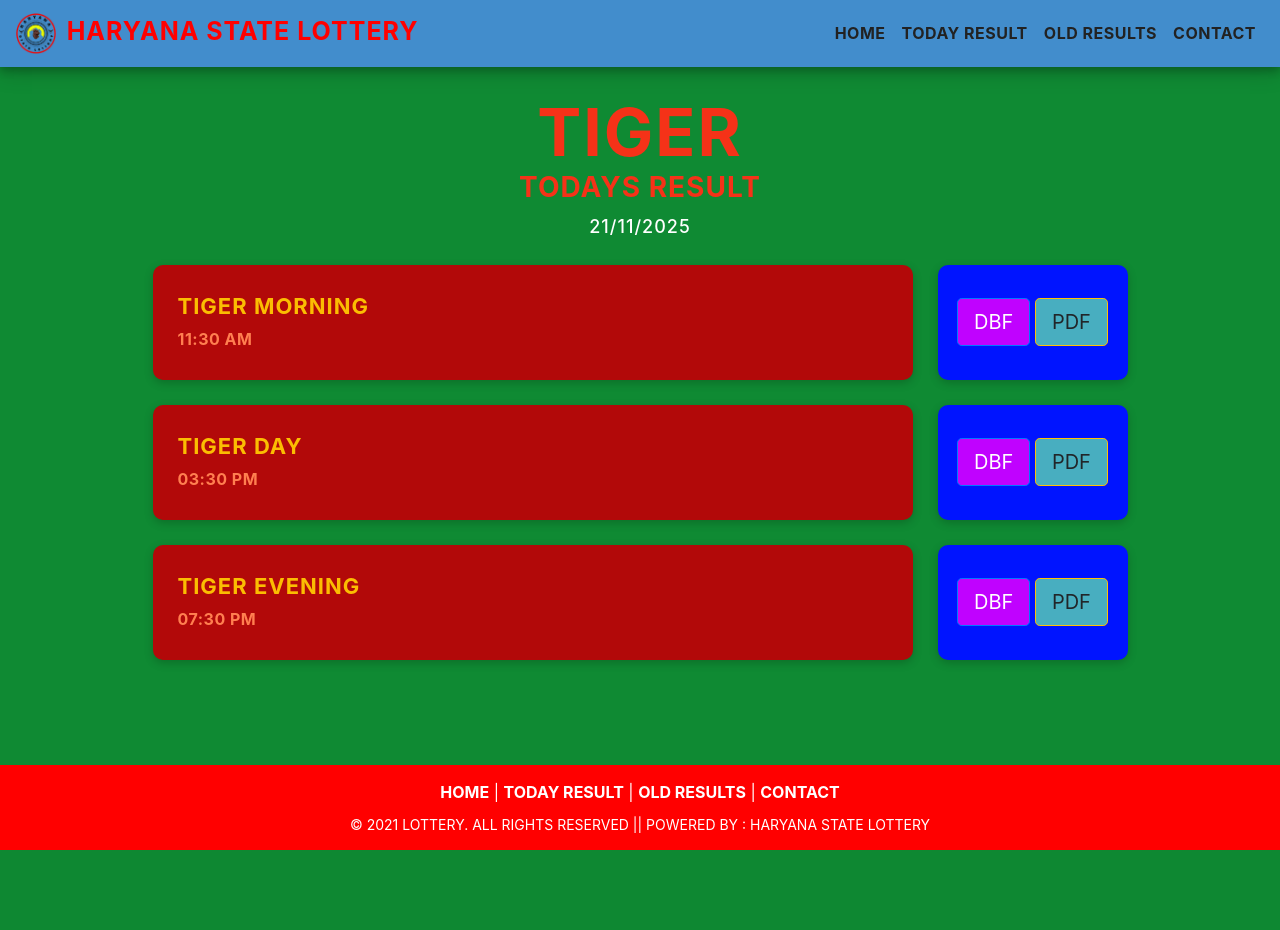
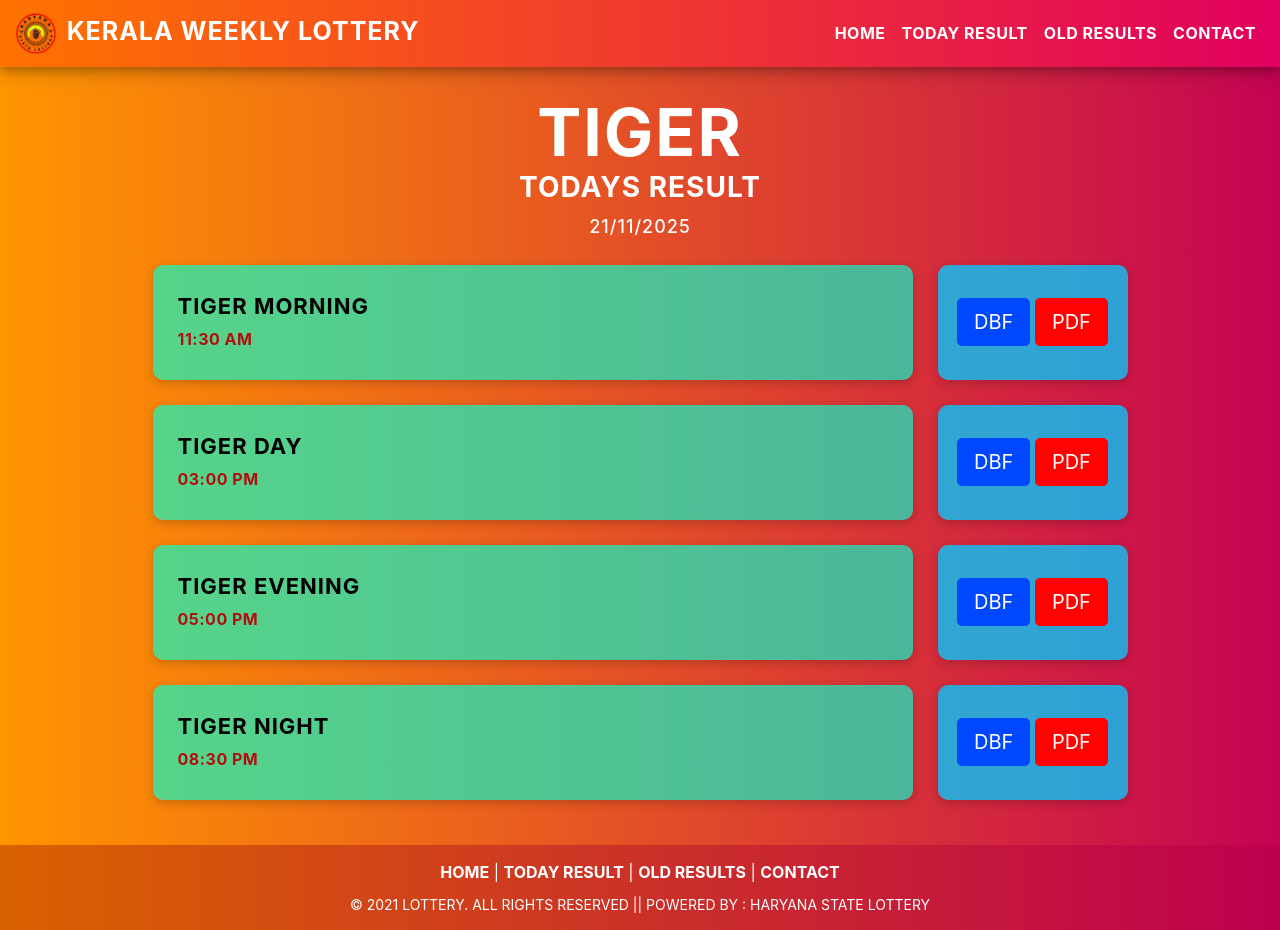
Before and after one commit to SkAltafHossain/Altaf-Demo-lottery, a CodeIgniter app: page /database/ in a window 1280 px wide. Before the commit the page ends 850 px from the top, so only its background shows below. Run offline with CodeIgniter, Linux system fonts and the light colour scheme; data that the repository does not hold is empty; some libraries are stand-ins or nearby versions.

Commit message:
Update Kerala Weekly Lottery UI colors and timings

```diff
--- a/application/controllers/user/Home_Controller.php
+++ b/application/controllers/user/Home_Controller.php
@@ -18,6 +18,7 @@
     	$this->data['time1'] = $this->Home_Model->get_time1();
     	$this->data['time2'] = $this->Home_Model->get_time2();
     	$this->data['time3'] = $this->Home_Model->get_time3();
+		$this->data['time4'] = $this->Home_Model->get_time4();
     	$this->data['inactiveDate'] = $this->Home_Model->getInactiveData();
     	$this->data['dateOfOneMonth'] = $this->Home_Model->getDataOneMonth();
     	$this->updateInactiveData($this->data['inactiveDate']);
--- a/application/models/home/Home_Model.php
+++ b/application/models/home/Home_Model.php
@@ -62,6 +62,22 @@
         return $time;
   	}
 
+    public function get_time4()
+  	{
+  	    $currentdate=date('Y-m-d');
+  		  $this->db->select('tbl_price_manegment.status as statusPrice');
+  		  $this->db->from('tbl_price_manegment');
+  		  $this->db->where('tbl_price_manegment.time','4');
+  		  $this->db->where('tbl_price_manegment.date',$currentdate);
+  		  $this->db->where('tbl_price_manegment.status','Active');
+
+        $parent = $this->db->get();
+
+        $time = $parent->result();
+
+        return $time;
+  	}
+
   	public function getInactiveData(){
 
 		  $this->db->select('DATE_FORMAT(tbl_price_manegment.date, "%d/%m/%Y") as date_1,tbl_price_manegment.id,tbl_time.time as time_t ');
--- a/application/views/user/component/head.php
+++ b/application/views/user/component/head.php
@@ -13,8 +13,8 @@
 		<meta name="viewport" content="width=device-width, initial-scale=1.0">
 		<link rel="icon" href="<?=base_url()?>webroot/user/images/logo_lotter.png">
 		<meta charset="utf-8">
-		<title>Haryana State Lottery</title>
-		<meta name="keywords" content="Haryana State Lottery">
+		<title>Kerala Weekly Lottery</title>
+		<meta name="keywords" content="Kerala Weekly Lottery">
         <meta name="description" content="Best Lottery Agency in Haryana">
 		<!--<link rel="stylesheet" href="<?=base_url()?>webroot/user/css/style.css">-->
 		<link rel="stylesheet" href="<?=base_url()?>webroot/user/css/bootstrap.min.css">
@@ -27,26 +27,24 @@
 		<style>
 
 body{
-    background:#0f8a33!important;
+    background: -webkit-linear-gradient(180deg, #c40051e3, #ff9500);
 }
 
 #navbar {
-  /*background: -webkit-linear-gradient(#035272, #7fc6d7);*/
-  /*background: -webkit-linear-gradient(#720303, #d77f7f);*/
-  background:#428dcc;
+  background: -webkit-linear-gradient(180deg, #e1005efd, #ff7300ff); /* blue → soft purple */
   box-shadow: 0 4px 8px 0 rgb(0 0 0 / 20%), 0 6px 20px 0 rgb(0 0 0 / 19%);
 }
 .navbar-nav .nav-link{
-        color: #222 !important;
+        color: #ffffff !important;
         text-transform: uppercase;
         font-weight: bold;
         letter-spacing: 0.5px;
 }
 .navbar-nav .nav-link:hover{
-    color:red !important;
+    color:#ffffff !important;
 }
 footer{
-    background-color:red;
+    background: -webkit-linear-gradient(180deg, #be004fff, #d96200ff); /* blue → soft purple */
     padding:15px 0px;
     text-align:center;
     color:#FFF;
@@ -62,7 +60,7 @@
    font-weight:bold;
 }
 footer a:hover{
-    color:#ffc107;
+    color:#ffffff;
     text-decoration:none;
 }
 footer .bottom-content{
@@ -72,12 +70,12 @@
 .middle-section{
     width:100%;
     height:auto;
-    background:#0f8a33;
-    padding-bottom:80px;
+    background: -webkit-linear-gradient(180deg, #c40051e3, #ff9500);
     padding-top:20px;
+    padding-bottom:20px;
 }
 .middle-section h1{
-    color: #f53218;
+    color: #ffffff;
     font-size: 66px;
     letter-spacing:2px;
     font-weight:bold;
@@ -85,11 +83,27 @@
     line-height:60px;
 }
 .middle-section h2{
-    color:#f53218;
+    color:#ffffff;
     font-size:28px;
     line-height:35px;
     letter-spacing: 1px;
     font-weight: bold;
+}
+.red-button{
+    background: #ff0202ff;
+    border-color:  #ff0202ff;
+}
+.red-button:hover {
+  background-color: #f97272ff; /* Link color when hovered */
+  border-color: #f97272ff;
+}
+.green-button{
+    background: #0048ffff;
+    border-color: #0048ffff;
+}
+.green-button:hover {
+  background-color: #789dfcff; /* Link color when hovered */
+  border-color: #789dfcff;
 }
 .oldhnew{
     margin-top:20px;
@@ -107,16 +121,16 @@
     box-shadow: 0 3px 10px rgb(0 0 0 / 20%);
     padding: 15px;
     border-radius: 10px;
-    background: #0014ff;
+    background: #00ccffc4;
     display:flex;
     justify-content:center;
     align-items:center;
 }
-#left_box{
+#left_box {
     box-shadow: 0 3px 10px rgb(0 0 0 / 20%);
     padding: 25px;
     border-radius: 10px;
-    background: #b20909;
+    background: #00ffd0a6;
     margin-right: 25px;
     height: 115px;
     display: flex;
@@ -191,15 +205,15 @@
   justify-content:center;
   margin-bottom:25px;
 }
-.row.equal h5{
+.row.equal h5 {
     font-weight: bold;
     letter-spacing: 1px;
-    color: #fbbd02;
-    font-size:22px;
+    color: #000000;
+    font-size: 22px;
 }
-.row.equal #time{
+.row.equal #time {
     font-weight: bold;
-    color: coral;
+    color: #b30e0e;
     letter-spacing: 0.5px;
     font-size: 16px;
 }
--- a/application/views/user/component/navbar.php
+++ b/application/views/user/component/navbar.php
@@ -1,8 +1,8 @@
 <nav class="navbar navbar-expand-lg navbar-light" id="navbar" style="">
-    <a class="navbar-brand" href="<?=base_url('home')?>" title="Haryana State Lottery" style="align-items: center !important;">
+    <a class="navbar-brand" href="<?=base_url('home')?>" title="Kerala Weekly Lottery" style="align-items: center !important;">
         <div style = "text-align: center;">
             <img src="<?=base_url()?>webroot/user/images/logo_lottery_1.png" width="40px" class="d-inline-block align-top">
-            <span style = "color: red; display: inline-block; vertical-align: middle; font-size: 25px; font-weight: 700;text-transform: uppercase; margin-left: 5px; letter-spacing: 1px;">  Haryana State Lottery</span>
+            <span style = "color: white; display: inline-block; vertical-align: middle; font-size: 25px; font-weight: 700;text-transform: uppercase; margin-left: 5px; letter-spacing: 1px;"> Kerala Weekly Lottery</span>
         </div>
     </a>
   <button class="navbar-toggler" type="button" data-toggle="collapse" data-target="#navbarNav" aria-controls="navbarNav" aria-expanded="false" aria-label="Toggle navigation">
--- a/application/views/user/home/home.php
+++ b/application/views/user/home/home.php
@@ -25,9 +25,9 @@
 	            ?>
 	            <div class="col-md-2" id="right_box">
 	                <div class="boxthing colour-2">
-	                   <button class="btn btn-primary btn-lg" type="button" style="background: #c002ff;">DBF</button>
+	                   <button class="btn btn-primary btn-lg green-button" type="button">DBF</button>
 	                  <!--  <button class="btn btn-warning btn-lg" type="button" onclick="result()">PDF</button> -->
-	                  <a href="<?=base_url('today_result/1')?>" onclick="file_not_found('1')" class="btn btn-warning btn-lg" target= "_blank" style="background: #48aec0;">PDF</a>
+	                  <a href="<?=base_url('today_result/1')?>" onclick="file_not_found('1')" class="btn btn-warning btn-lg red-button" target= "_blank">PDF</a>
 	                </div>
 	            </div>
 
@@ -38,9 +38,9 @@
 
 	             <div class="col-md-2" id="right_box">
 	                <div class="boxthing colour-2">
-	                   <button class="btn btn-primary btn-lg" type="button" style="background: #c002ff;">DBF</button>
+	                   <button class="btn btn-primary btn-lg green-button" type="button">DBF</button>
 	                  <!--  <button class="btn btn-warning btn-lg" type="button" onclick="result()">PDF</button> -->
-	                  <a class="btn btn-warning btn-lg" onclick="file_not_found('0')" target= "_blank" style="background: #48aec0;">PDF</a>
+	                  <a class="btn btn-primary btn-lg red-button" onclick="file_not_found('0')" target= "_blank">PDF</a>
 	                </div>
 	            </div>
 	          <?php
@@ -51,7 +51,7 @@
 	            <div class="col-md-8" id="left_box">
 	                <div class="boxthing colour-1">
 	                <h5>TIGER DAY</h5>
-	              	<font id="time">03:30 PM</font>
+	              	<font id="time">03:00 PM</font>
 	                     <!-- <input type="text" name="time" id="time" value="11:00 AM" style="border: none; background: transparent;"> -->
 	                </div>
 	            </div>
@@ -60,9 +60,9 @@
 	            ?>
 	            <div class="col-md-2" id="right_box">
 	                <div class="boxthing colour-2">
-	                   <button class="btn btn-primary btn-lg" type="button" style="background: #c002ff;">DBF</button>
+	                   <button class="btn btn-primary btn-lg green-button" type="button">DBF</button>
 	                  <!--  <button class="btn btn-warning btn-lg" type="button" onclick="result()">PDF</button> -->
-	                  <a href="<?=base_url('today_result/2')?>" onclick="file_not_found('1')" class="btn btn-warning btn-lg" target= "_blank" style="background: #48aec0;">PDF</a>
+	                  <a href="<?=base_url('today_result/2')?>" onclick="file_not_found('1')" class="btn btn-primary btn-lg red-button" target= "_blank">PDF</a>
 	                </div>
 	            </div>
 	            <?php
@@ -71,9 +71,9 @@
 	            ?>
 	             <div class="col-md-2" id="right_box">
 	                <div class="boxthing colour-2">
-	                   <button class="btn btn-primary btn-lg" type="button" style="background: #c002ff;" >DBF</button>
+	                   <button class="btn btn-primary btn-lg green-button" type="button" >DBF</button>
 	                  <!--  <button class="btn btn-warning btn-lg" type="button" onclick="result()">PDF</button> -->
-	                  <a class="btn btn-warning btn-lg" onclick="file_not_found('0')" target= "_blank" style="background: #48aec0;">PDF</a>
+	                  <a class="btn btn-primary btn-lg red-button" onclick="file_not_found('0')" target= "_blank">PDF</a>
 	                </div>
 	            </div>
 
@@ -84,7 +84,7 @@
 	            <div class="col-md-8" id="left_box">
 	                <div class="boxthing colour-1">
 	                <h5>TIGER EVENING</h5>
-	              	<font id="time">07:30 PM</font>
+	              	<font id="time">05:00 PM</font>
 	                     <!-- <input type="text" name="time" id="time" value="11:00 AM" style="border: none; background: transparent;"> -->
 	                </div>
 	            </div>
@@ -93,9 +93,9 @@
 	            ?>
 	            <div class="col-md-2" id="right_box">
 	                <div class="boxthing colour-2">
-	                   <button class="btn btn-primary btn-lg" type="button" style="background: #c002ff;">DBF</button>
+	                   <button class="btn btn-primary btn-lg green-button" type="button">DBF</button>
 	                  <!--  <button class="btn btn-warning btn-lg" type="button" onclick="result()">PDF</button> -->
-	                  <a href="<?=base_url('today_result/3')?>" onclick="file_not_found('1')" class="btn btn-warning btn-lg" target= "_blank" style="background: #48aec0;">PDF</a>
+	                  <a href="<?=base_url('today_result/3')?>" onclick="file_not_found('1')" class="btn btn-primary btn-lg red-button" target= "_blank">PDF</a>
 	                </div>
 	            </div>
 	            <?php
@@ -104,9 +104,43 @@
 	            ?>
 	             <div class="col-md-2" id="right_box">
 	                <div class="boxthing colour-2">
-	                   <button class="btn btn-primary btn-lg" type="button" style="background: #c002ff;">DBF</button>
+	                   <button class="btn btn-primary btn-lg green-button" type="button">DBF</button>
 	                  <!--  <button class="btn btn-warning btn-lg" type="button" onclick="result()">PDF</button> -->
-	                  <a class="btn btn-warning btn-lg" onclick="file_not_found('0')" target= "_blank" style="background: #48aec0;">PDF</a>
+	                  <a class="btn btn-primary btn-lg red-button" onclick="file_not_found('0')" target= "_blank">PDF</a>
+	                </div>
+	            </div>
+	          <?php
+	            }?>
+
+	        </div>
+
+			<div class="row equal">
+	            <div class="col-md-8" id="left_box">
+	                <div class="boxthing colour-1">
+	                <h5>TIGER NIGHT</h5>
+	              	<font id="time">08:30 PM</font>
+	                     <!-- <input type="text" name="time" id="time" value="11:00 AM" style="border: none; background: transparent;"> -->
+	                </div>
+	            </div>
+	            <?php
+	            if($time3){
+	            ?>
+	            <div class="col-md-2" id="right_box">
+	                <div class="boxthing colour-2">
+	                   <button class="btn btn-primary btn-lg green-button" type="button">DBF</button>
+	                  <!--  <button class="btn btn-warning btn-lg" type="button" onclick="result()">PDF</button> -->
+	                  <a href="<?=base_url('today_result/3')?>" onclick="file_not_found('1')" class="btn btn-primary btn-lg red-button" target= "_blank">PDF</a>
+	                </div>
+	            </div>
+	            <?php
+	            }else{
+
+	            ?>
+	             <div class="col-md-2" id="right_box">
+	                <div class="boxthing colour-2">
+	                   <button class="btn btn-primary btn-lg green-button" type="button">DBF</button>
+	                  <!--  <button class="btn btn-warning btn-lg" type="button" onclick="result()">PDF</button> -->
+	                  <a class="btn btn-primary btn-lg red-button" onclick="file_not_found('0')" target= "_blank">PDF</a>
 	                </div>
 	            </div>
 	          <?php
```
